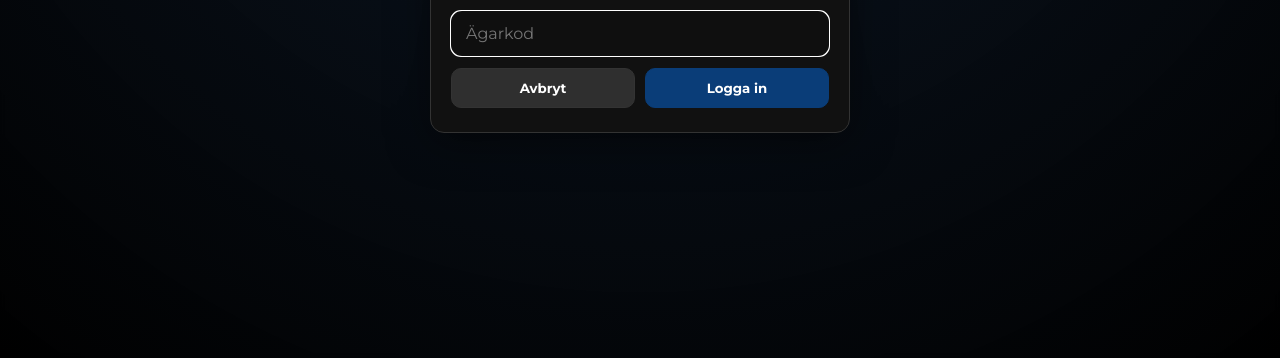
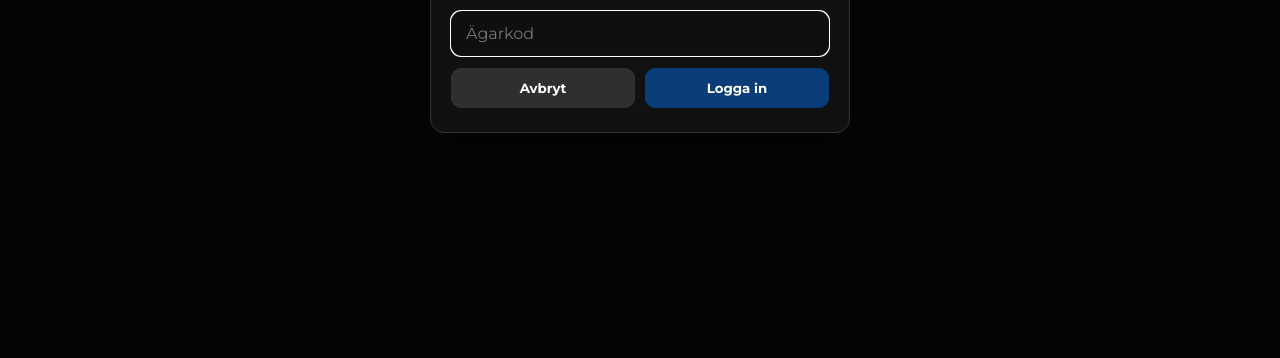
Before and after one commit to 74imadhallaq-star/Primabilvard, a plain HTML site: page owner.html in a window 1280 px wide. Shown: the part 442-800 px from the top of the page. Drawn offline with Linux system fonts and the light colour scheme.

Commit message:
Change background of owner-login-overlay to solid color

```diff
--- a/style.css
+++ b/style.css
@@ -971,8 +971,7 @@ body.owner-login-active {
   position: fixed;
   inset: 0;
   z-index: 9999;
-  background: radial-gradient(circle at top, rgba(30, 90, 168, 0.2), rgba(0, 0, 0, 0.94));
-  backdrop-filter: blur(3px);
+  background: #050505;
   display: flex;
   align-items: center;
   justify-content: center;
```
